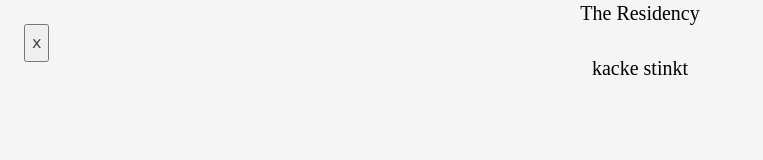
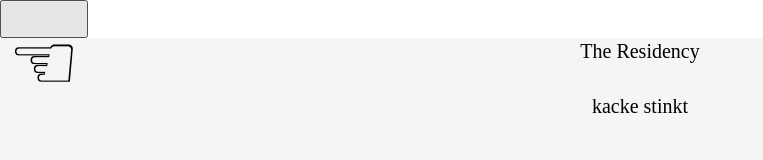
Before and after one commit to elephantatwork/Residency, a plain HTML site: page Official Site/index_.html in a window 1280 px wide. Shown: the top 160 px of the page, without its empty margins (0-763 px from the left). Drawn offline with nearby package versions, Linux system fonts and the light colour scheme.

Commit message:
Added pageIndicator

```diff
--- a/Official Site/css/style_residency.css
+++ b/Official Site/css/style_residency.css
@@ -17,7 +17,7 @@ html, body {
 
 #landing {
     z-index: 0;
-    background-color:whitesmoke;
+    background-color: whitesmoke;
 }
 
 #description {
@@ -29,7 +29,7 @@ html, body {
 #events {
     z-index: 2;
     /* left:100%; */
-    background-color:whitesmoke;
+    background-color: whitesmoke;
 }
 
 .overlays {
@@ -43,14 +43,13 @@ html, body {
     display:block; */
 }
 
-.contentFade{
+.contentFade {
     position: fixed;
-    top:50%;
-    bottom:0px;
+    top: 50%;
+    bottom: 0px;
     width: 100%;
     z-index: -1;
-    background-image: linear-gradient(rgba(255,255,255,0),rgba(236,187,187,255));
-
+    background-image: linear-gradient(rgba(255, 255, 255, 0), rgba(236, 187, 187, 255));
 }
 
 .menu {
@@ -84,9 +83,17 @@ html, body {
 
 .menubutton {
     position: absolute;
-    left: 24px;
-    top: 24px;
+    /* left: 24px; */
+    /* top: 24px; */
     z-index: 11;
+    /* width: 64px;
+    height: 64px; */
+    /* background-image: url("../assets/img/swan.png"); */
+    /* background-color: rgb(255, 255, 255);
+    background-size: cover; */
+    font-family: HiraginoSans-W6;
+    font-size: 80px;
+    color: #000000;
 }
 
 h1 {
--- a/Official Site/index_.html
+++ b/Official Site/index_.html
@@ -18,8 +18,10 @@
 </head>
 
 <body>
-    <button class="menubutton" onclick="toggleMenu()">x</button>
-
+    <div>
+        <button class="menubutton" onclick="toggleMenu()">☜</button>
+        <button class="pageIndicator" onclick="toggleMenu()">☜</button>
+    </div>
     <div class="menu" id="menu">
         <div class="menucontent">
             <div class="row">
@@ -433,22 +435,19 @@
         var button = document.getElementById("b" + id);
         var etage = document.getElementById(id);
 
-        console.log(button);
-        console.log(etage);
-
         button.addEventListener("click", function () {
             openEtage(id);
         }, false);
 
-        if (id != "about")
-            etage.style.display = "none";
+        etage.style.display = "none";
     }
     registerEtage("E7");
     registerEtage("E6");
     registerEtage("about");
 
     //Here we open the first etage
-    // openEtage("about");
+    openEtage("about");
+    currentPage = "main"; // hack
 
     function openEvents() {
         //if
```
Also changed, not shown: Official Site/assets/img/swan.jpg (added), Official Site/assets/img/swan.png (added).
